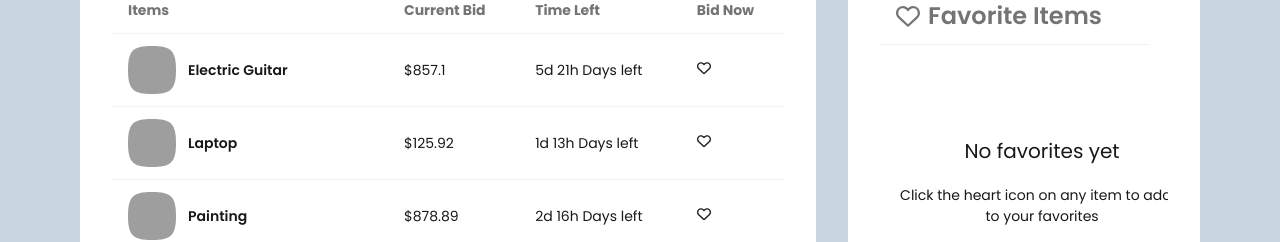
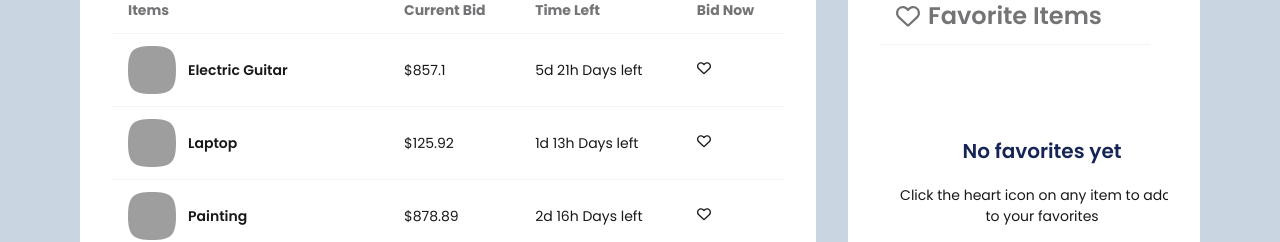
Before and after one commit to sajirhtml/assignment07, a React (Vite) app: page / in a window 1280 px wide. Shown: the part 1120-1362 px from the top of the page. Built offline with nearby package versions, Linux system fonts and the light colour scheme; grey boxes are pictures that could not be loaded.

Commit message:
fixed h1

```diff
--- a/src/Components/Cart/Cart.jsx
+++ b/src/Components/Cart/Cart.jsx
@@ -25,7 +25,8 @@ const Cart = ({items, handleX}) => {
                             <tr>
                                 <td colSpan={3}>
                                     <div className="flex flex-col items-center justify-center text-center py-20">
-                                        <h1 className="text-xl pb-5">No favorites yet</h1>
+                                        <h1 className="text-xl pb-5 text-blue-950 font-semibold">No favorites yet
+                                        </h1>
                                         <p>Click the heart icon on any item to add it to your favorites</p>
                                     </div>
                                 </td>
```
